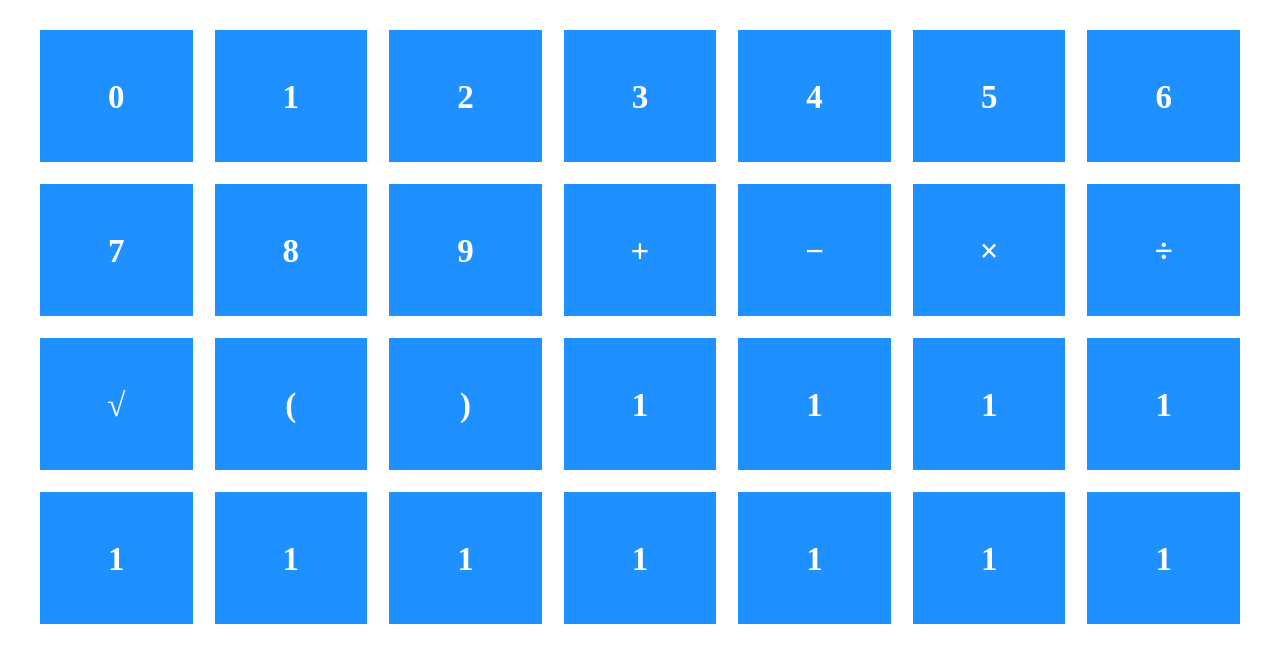
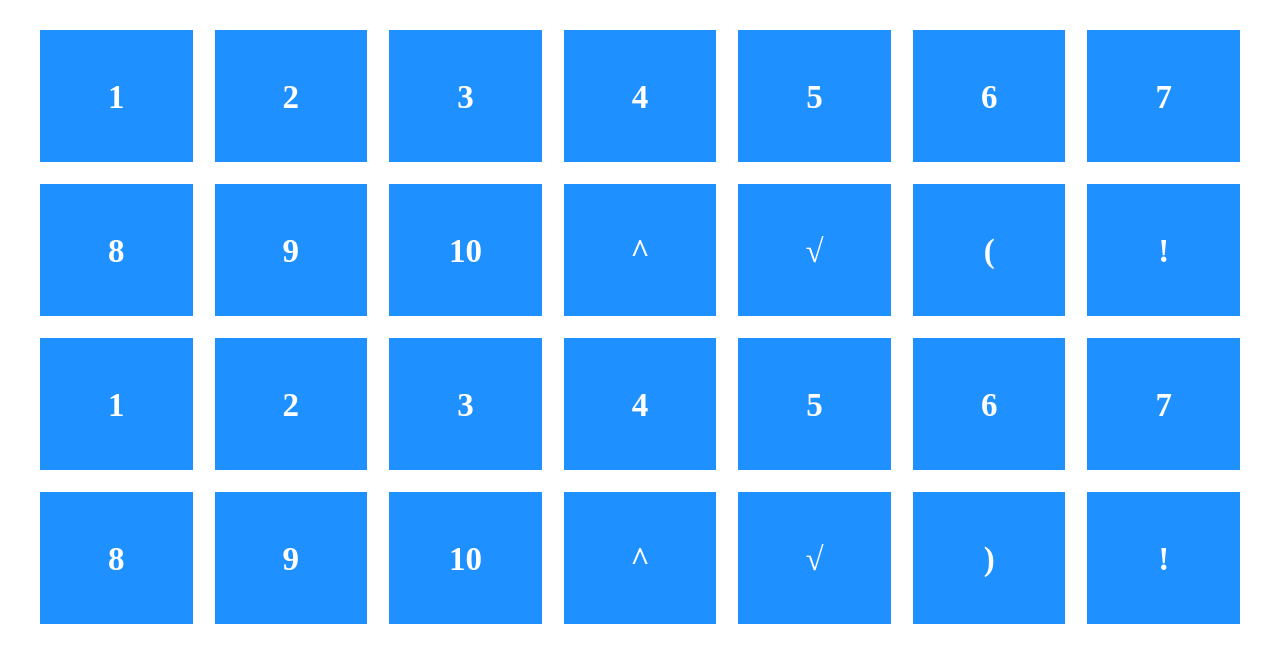
Before and after one commit to KeplerEllipse/a-not-so-really-safe-number-safe, a plain HTML site: page grid.html in a window 1280 px wide. Drawn offline with Linux system fonts and the light colour scheme.

Commit message:
new symbols for grid

```diff
--- a/grid.html
+++ b/grid.html
@@ -3,34 +3,34 @@
 <script type="text/javascript" src="script.js"></script>
 </head>
 <div class="cards">
-<div class="card" id="1" onclick="func(this, pwd[0])" align="center"><h2>0</h2></div>
-<div class="card" id="2" onclick="func(this, pwd[1])" align="center"><h2>1</h2></div>
-<div class="card" id="3" onclick="func(this, pwd[1])" align="center"><h2>2</h2></div>
-<div class="card" id="4" onclick="func(this, pwd[1])" align="center"><h2>3</h2></div>
-<div class="card" id="5" onclick="func(this, pwd[1])" align="center"><h2>4</h2></div>
-<div class="card" id="6" onclick="func(this, pwd[1])" align="center"><h2>5</h2></div>
-<div class="card" id="7" onclick="func(this, pwd[1])" align="center"><h2>6</h2></div>
-<div class="card" id="8" onclick="func(this, pwd[1])" align="center"><h2>7</h2></div>
-<div class="card" id="9" onclick="func(this, pwd[1])" align="center"><h2>8</h2></div>
-<div class="card" id="10" onclick="func(this, pwd[1])" align="center"><h2>9</h2></div>
-<div class="card" id="11" onclick="func(this, pwd[1])" align="center"><h2><span>&#43;</span></h2></div>
-<div class="card" id="12" onclick="func(this, pwd[1])" align="center"><h2><span>&#8722;</span></h2></div>
-<div class="card" id="13" onclick="func(this, pwd[1])" align="center"><h2><span>&#215;</span></h2></div>
-<div class="card" id="14" onclick="func(this, pwd[1])" align="center"><h2><span>&#247;</span></h2></div>
-<div class="card" id="15" onclick="func(this, pwd[1])" align="center"><h2><span>&#8730;</span></h2></div>
-<div class="card" id="16" onclick="func(this, pwd[1])" align="center"><h2><span>(</span></h2></div>
-<div class="card" id="17" onclick="func(this, pwd[1])" align="center"><h2><span>)</span></h2></div>
-<div class="card" id="18" onclick="func(this, pwd[1])" align="center"><h2>1</h2></div>
-<div class="card" id="19" onclick="func(this, pwd[1])" align="center"><h2>1</h2></div>
-<div class="card" id="20" onclick="func(this, pwd[1])" align="center"><h2>1</h2></div>
-<div class="card" id="21" onclick="func(this, pwd[1])" align="center"><h2>1</h2></div>
-<div class="card" id="22" onclick="func(this, pwd[1])" align="center"><h2>1</h2></div>
-<div class="card" id="23" onclick="func(this, pwd[1])" align="center"><h2>1</h2></div>
-<div class="card" id="24" onclick="func(this, pwd[1])" align="center"><h2>1</h2></div>
-<div class="card" id="25" onclick="func(this, pwd[1])" align="center"><h2>1</h2></div>
-<div class="card" id="26" onclick="func(this, pwd[1])" align="center"><h2>1</h2></div>
-<div class="card" id="27" onclick="func(this, pwd[1])" align="center"><h2>1</h2></div>
-<div class="card" id="28" onclick="func(this, pwd[1])" align="center"><h2>1</h2></div>
+<div class="card" id="1" onclick="func(this, pwd[0])" align="center"><h2>1</h2></div>
+<div class="card" id="2" onclick="func(this, pwd[1])" align="center"><h2>2</h2></div>
+<div class="card" id="3" onclick="func(this, pwd[2])" align="center"><h2>3</h2></div>
+<div class="card" id="4" onclick="func(this, pwd[3])" align="center"><h2>4</h2></div>
+<div class="card" id="5" onclick="func(this, pwd[4])" align="center"><h2>5</h2></div>
+<div class="card" id="6" onclick="func(this, pwd[5])" align="center"><h2>6</h2></div>
+<div class="card" id="7" onclick="func(this, pwd[6])" align="center"><h2>7</h2></div>
+<div class="card" id="8" onclick="func(this, pwd[7])" align="center"><h2>8</h2></div>
+<div class="card" id="9" onclick="func(this, pwd[8])" align="center"><h2>9</h2></div>
+<div class="card" id="10" onclick="func(this, pwd[9])" align="center"><h2>10</h2></div>
+<div class="card" id="11" onclick="func(this, pwd[10])" align="center"><h2>^</h2></div>
+<div class="card" id="12" onclick="func(this, pwd[11])" align="center"><h2><span>&#8730;</span></h2></div>
+<div class="card" id="13" onclick="func(this, pwd[12])" align="center"><h2>(</h2></div>
+<div class="card" id="14" onclick="func(this, pwd[13])" align="center"><h2>!</h2></div>
+<div class="card" id="15" onclick="func(this, pwd[14])" align="center"><h2>1</h2></div>
+<div class="card" id="16" onclick="func(this, pwd[15])" align="center"><h2>2</h2></div>
+<div class="card" id="17" onclick="func(this, pwd[16])" align="center"><h2>3</h2></div>
+<div class="card" id="18" onclick="func(this, pwd[17])" align="center"><h2>4</h2></div>
+<div class="card" id="19" onclick="func(this, pwd[18])" align="center"><h2>5</h2></div>
+<div class="card" id="20" onclick="func(this, pwd[19])" align="center"><h2>6</h2></div>
+<div class="card" id="21" onclick="func(this, pwd[20])" align="center"><h2>7</h2></div>
+<div class="card" id="22" onclick="func(this, pwd[21])" align="center"><h2>8</h2></div>
+<div class="card" id="23" onclick="func(this, pwd[22])" align="center"><h2>9</h2></div>
+<div class="card" id="24" onclick="func(this, pwd[23])" align="center"><h2>10</h2></div>
+<div class="card" id="25" onclick="func(this, pwd[24])" align="center"><h2>^</h2></div>
+<div class="card" id="26" onclick="func(this, pwd[25])" align="center"><h2><span>&#8730;</span></h2></div>
+<div class="card" id="27" onclick="func(this, pwd[26])" align="center"><h2>)</h2></div>
+<div class="card" id="28" onclick="func(this, pwd[27])" align="center"><h2>!</h2></div>
 </div>
 
 <!--
--- a/script.js
+++ b/script.js
@@ -1,5 +1,28 @@
-pwd = [ '1234',
-		'5678',
+pwd = [ '1001',
+		'2212',
+		'9876',
+		'3103',
+		'9797',
+		'2112',
+		'4321',
+		'0203',
+		'3003',
+		'6769',
+		'2545',
+		'8192',
+		'4826',
+		'7531',
+		'1980',
+		'1945',
+		'6398',
+		'7935',
+		'8426',
+		'9146',
+		'3579',
+		'1947',
+		'9204',
+		'4729',
+		'1937',
 		];
 
 function func(ele, password){
```
